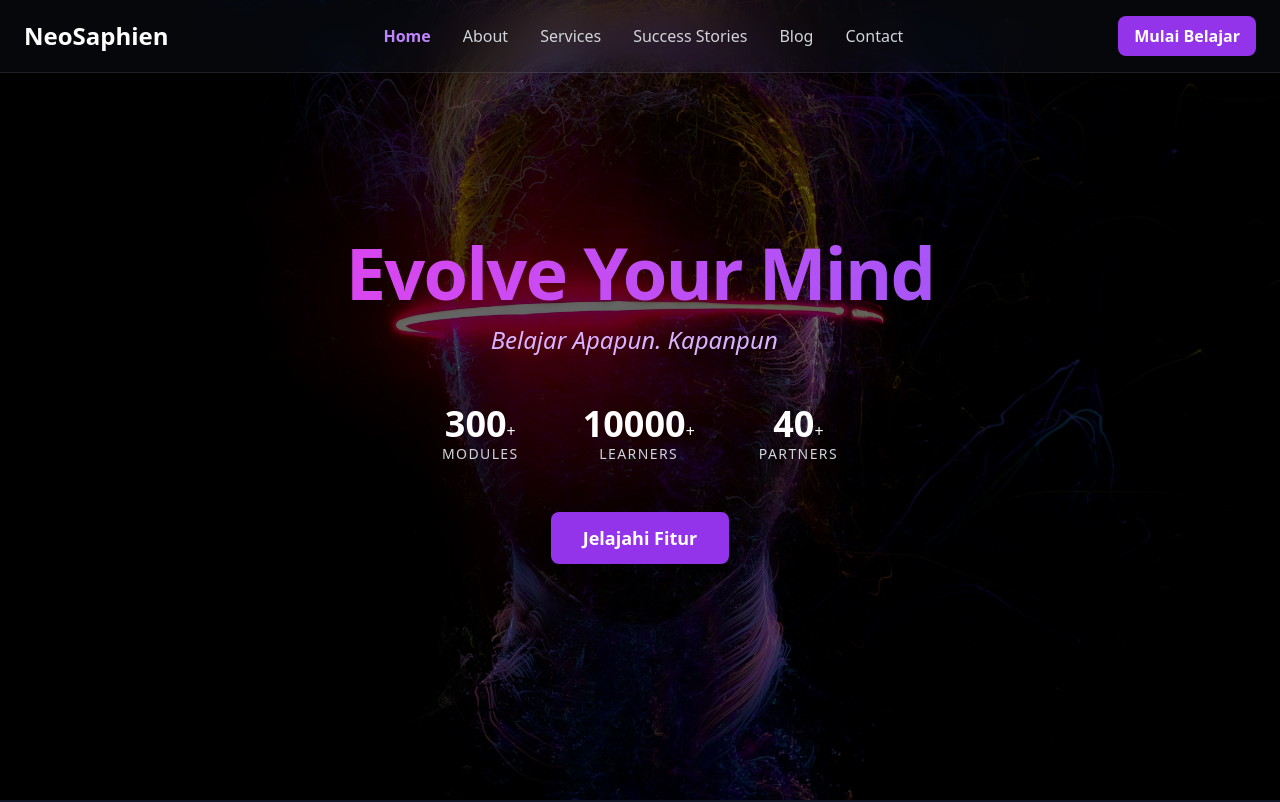
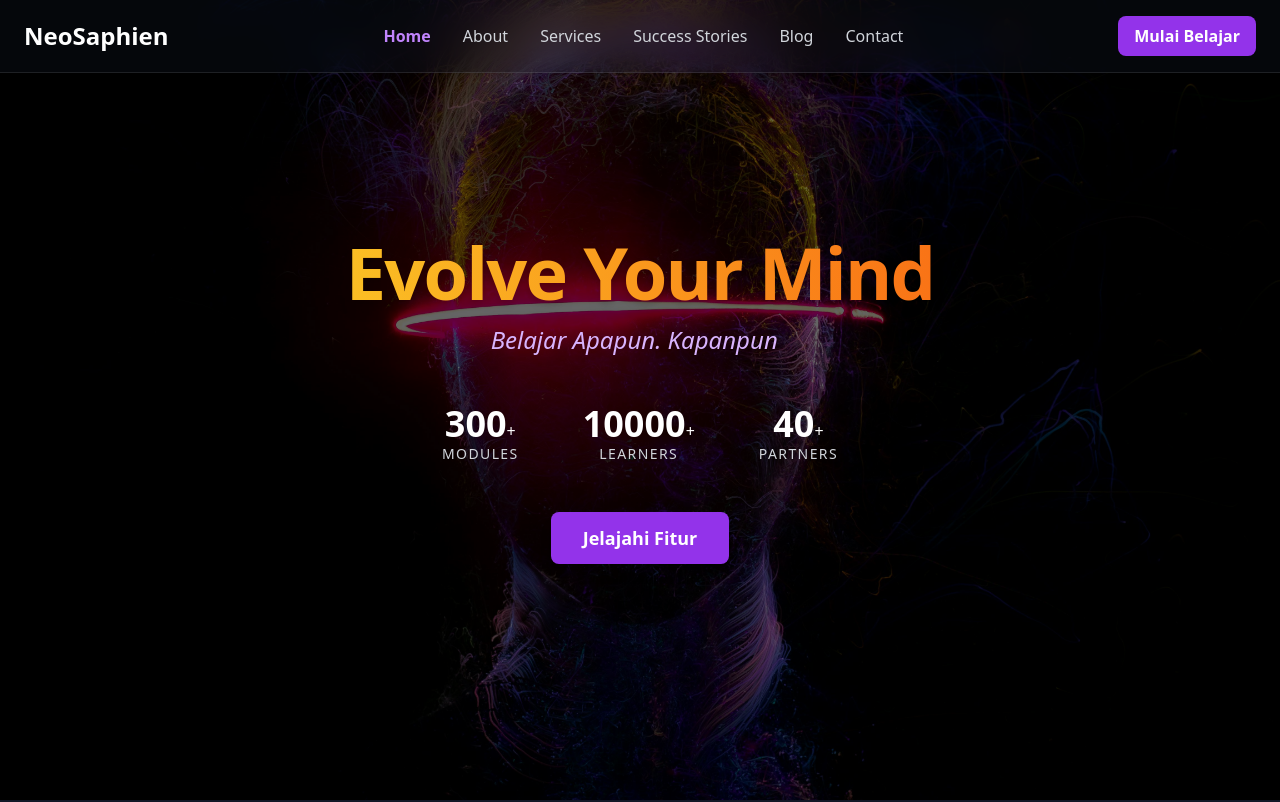
Before and after one commit to TinoIf/neosaphien-web, a plain HTML site: page index.html in a window 1280 px wide. Shown: the top 802 px of the page. Drawn offline with nearby package versions, Linux system fonts and the light colour scheme.

Commit message:
Update hero section gradient colors for improved visual appeal

```diff
--- a/index.html
+++ b/index.html
@@ -148,7 +148,7 @@
 
         <div class="relative z-10 text-white px-4">
           <h1
-            class="text-4xl sm:text-5xl md:text-7xl font-extrabold tracking-tight leading-tight drop-shadow-lg bg-gradient-to-r from-fuchsia-500 to-purple-500 bg-clip-text text-transparent"
+            class="text-4xl sm:text-5xl md:text-7xl font-extrabold tracking-tight leading-tight drop-shadow-lg bg-gradient-to-r from-amber-400 to-orange-500 bg-clip-text text-transparent"
           >
             Evolve Your Mind
           </h1>
```
